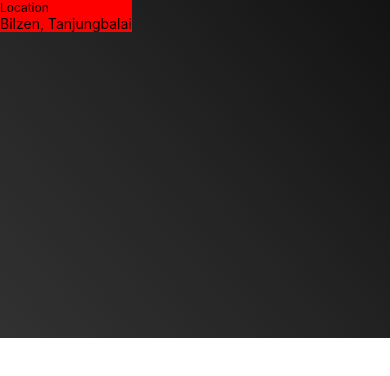
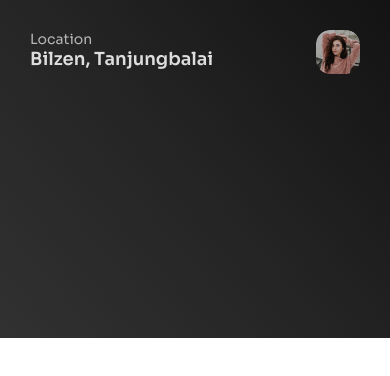
Before and after one commit to viniciusperrone/coffee-app, a React Native app: screen /dashboard in a window 390 px wide. Shown: the top 376 px of the page. Built offline with nearby package versions, Linux system fonts and the light colour scheme.

Commit message:
feat: header component implemented on the dashboard screen

```diff
--- a/App.tsx
+++ b/App.tsx
@@ -1,4 +1,4 @@
-import { View, StatusBar } from "react-native";
+import { StatusBar } from "react-native";
 import { useFonts } from "expo-font";
 
 import { Loading } from "@/components/Loading";
@@ -27,7 +27,9 @@ export default function App() {
         backgroundColor="transparent"
         translucent
       />
-      <Routes />
+      {/* <SafeAreaView> */}
+        <Routes />
+      {/* </SafeAreaView> */}
     </>
   );
 }
--- a/src/screens/dashboard/index.tsx
+++ b/src/screens/dashboard/index.tsx
@@ -7,6 +7,7 @@ import {
   WrapperLeftHeader,
   HeaderTitle,
   HeaderSubtitle,
+  Avatar,
   styles
 } from "./style";
 
@@ -35,6 +36,10 @@ export function Dashboard() {
               Bilzen, Tanjungbalai
             </HeaderSubtitle>
           </WrapperLeftHeader>
+
+          <Avatar
+            source={require("@/assets/images/avatar.png")}
+          />
         </Header>
       </ContentWrapper>
     </Wrapper>
--- a/src/screens/dashboard/style.ts
+++ b/src/screens/dashboard/style.ts
@@ -1,39 +1,58 @@
-import { View, Text, StyleSheet } from "react-native";
+import {
+  SafeAreaView,
+  View,
+  Text,
+  Image,
+  StyleSheet
+} from "react-native";
 import styled from "styled-components/native";
 
-export const Wrapper = styled(View)`
+export const Wrapper = styled(SafeAreaView)`
   flex: 1;
   background-color: white;
 `;
 
 export const ContentWrapper = styled(View)`
-  position: absolute;
+  flex: 1;
+  position: relative;
   top: 0;
-  flex: 1;
-  background-color: red;
-  /* z-index: -1; */
+  padding-top: 30px;
+  gap: 10px;
+  z-index: -1;
 `;
 
 export const Header = styled(View)`
   width: 100%;
+  padding-horizontal: 30px;
+  flex-direction: row;
+  justify-content: space-between;
 `;
 
-export const WrapperLeftHeader= styled(View)`
-  width: 100%;
-`;
+export const WrapperLeftHeader= styled(View)``;
 
 export const HeaderTitle = styled(Text)`
-  font-size: 12px;
+  font-size: 14px;
+  font-family: 'Sora-Regular';
+  color: #B7B7B7;
   /* color: #; */
 `;
 
+export const Avatar = styled(Image)`
+  width: 44px;
+  height: 44px;
+  border-radius: 14px;
+`;
+
 export const HeaderSubtitle = styled(Text)`
-  width: 100%;
+  font-size: 18px;
+  font-family: 'Sora-SemiBold';
+  color: #DDDDDD;
 `;
 
 export const styles = StyleSheet.create({
   backgroundGradient: {
-    // position: 'absolute',
+    position: 'absolute',
+    backgroundColor: 'red',
     zIndex: -1,
     left: 0,
     top: 0,
```
Also changed, not shown: src/assets/images/avatar.png (added).
